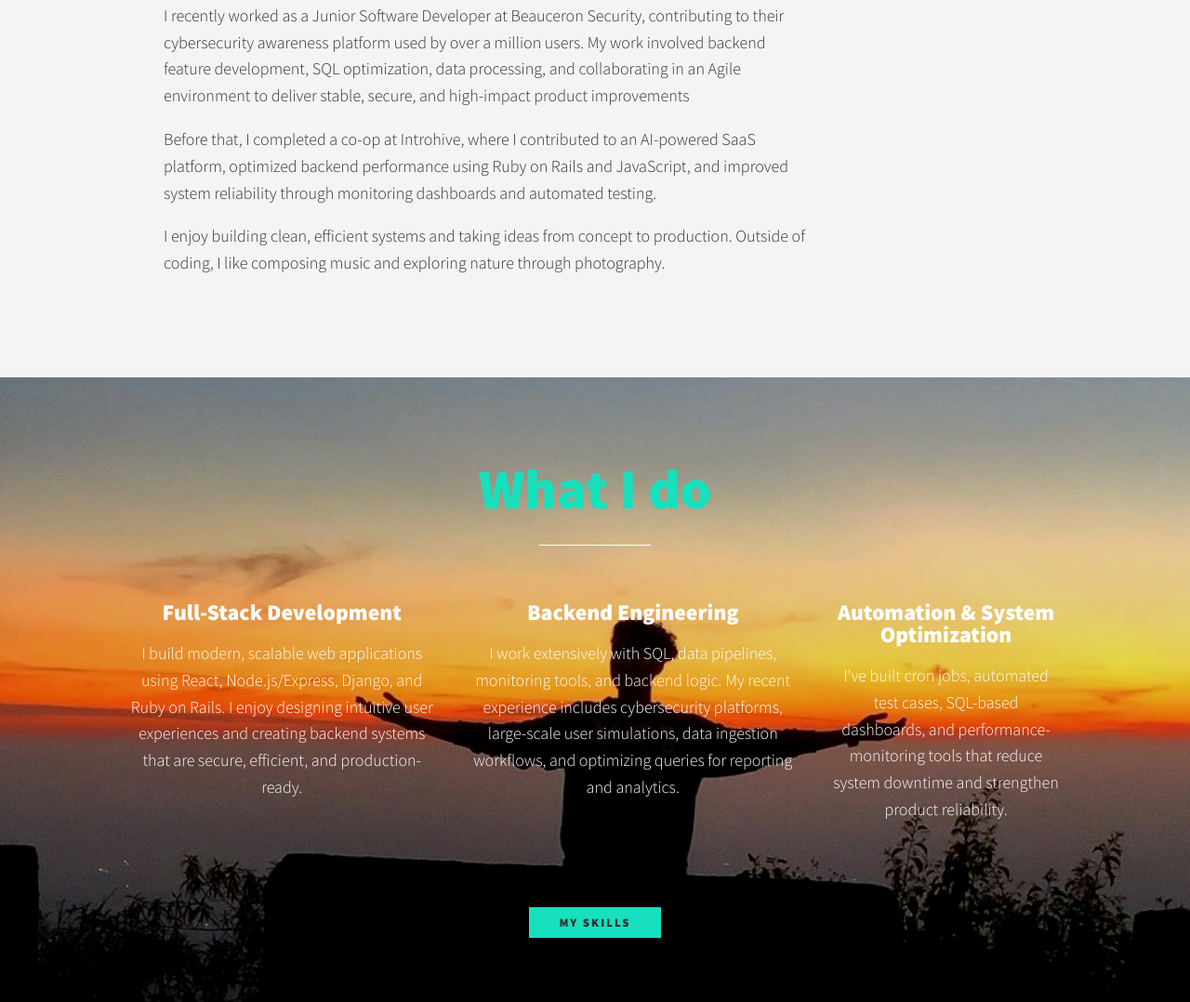
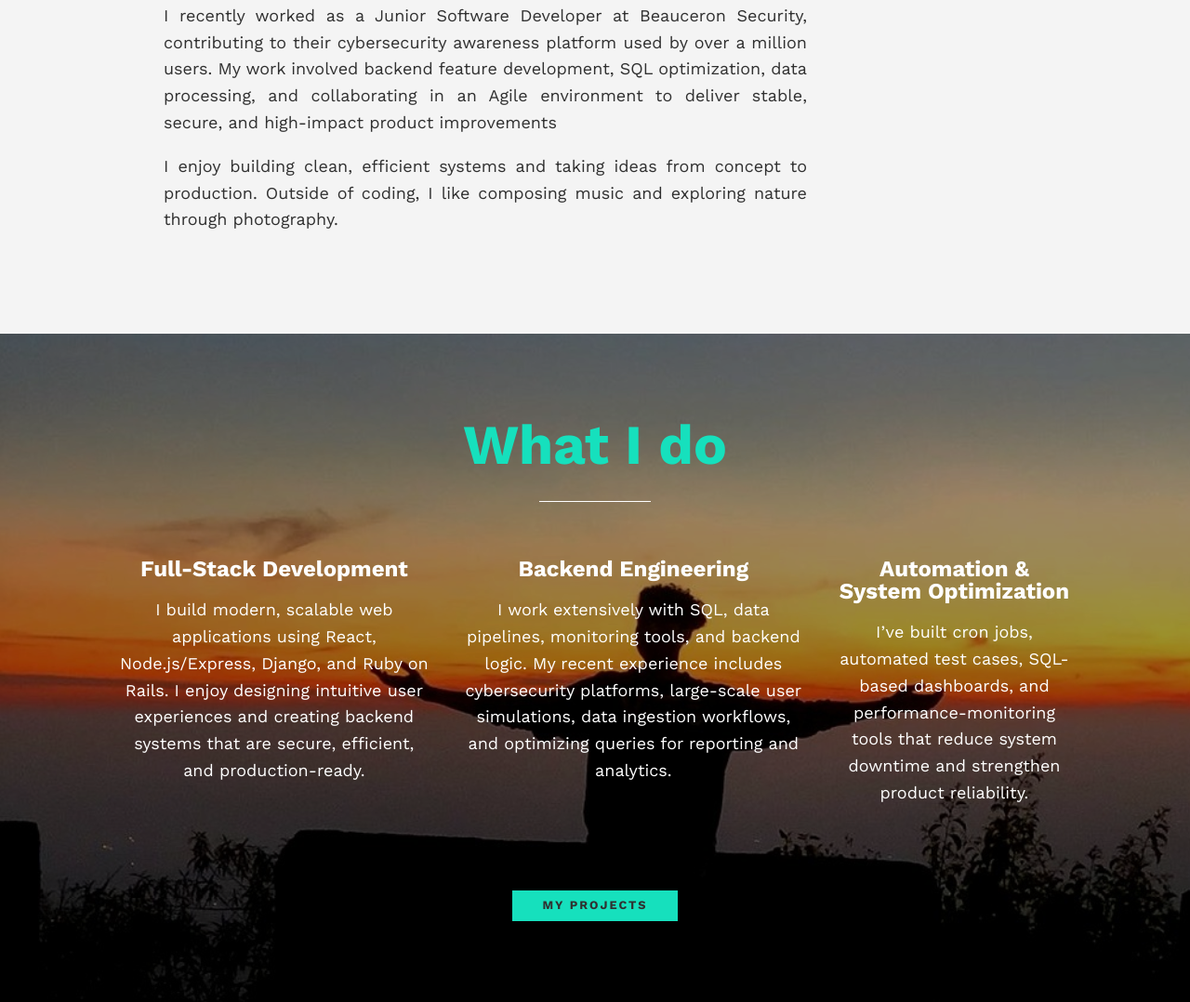
Before and after one commit to i-am-sarthak/i-am-sarthak.github.io, a plain HTML site: page index.html in a window 1280 px wide. Shown: the part 833-1911 px from the top of the page at 93% size. Drawn offline with nearby package versions, Linux system fonts and the light colour scheme.

Commit message:
Change font and make services background darker

```diff
--- a/css/style.css
+++ b/css/style.css
@@ -7,7 +7,7 @@
 /* Custom Properties, update these for your own design */
 
 :root {
-    --ff-primary: 'Source Sans Pro', sans-serif;
+    --ff-primary: 'Work Sans', sans-serif;
     --ff-secondary: 'Source Code Pro', monospace;
 
     --fw-reg: 300;
@@ -332,7 +332,8 @@ h3 { font-size: var(--fs-h3) }
     background-color: var(--clr-dark);
     background-image: url(../pictures/whatido.jpg);
     background-size: cover;
-    /* background-blend-mode: multiply; */
+    background-color: rgba(20, 20, 20, 0.35);
+    background-blend-mode: multiply;
     color: var(--clr-light);
     text-align: center;
 }
@@ -364,7 +365,7 @@ h3 { font-size: var(--fs-h3) }
 @media (min-width: 800px) {
     .services {
         display: flex;
-        max-width: 1000px;
+        max-width: 1025px;
         margin-left: auto;
         margin-right: auto;
     }
@@ -381,6 +382,10 @@ h3 { font-size: var(--fs-h3) }
 .about-me {
     max-width: 1000px;
     margin: 0 auto;
+}
+
+.about-me__body {
+    text-align: justify;
 }
 
 .about-me__img {
--- a/index.html
+++ b/index.html
@@ -10,6 +10,7 @@
 
         <!--Font-->
         <link href="https://fonts.googleapis.com/css?family=Source+Code+Pro:400,900|Source+Sans+Pro:300,900&display=swap" rel="stylesheet">
+		<link href="https://fonts.googleapis.com/css2?family=Work+Sans:wght@300;400;500;600;700&family=Source+Code+Pro:wght@400;700&display=swap" rel="stylesheet">
 
         <link rel="stylesheet" href="css/style.css">
 
@@ -26,7 +27,7 @@
 						<li><a href="#services" class="nav__link">Services</a></li>
 						<li><a href="#projects" class="nav__link">Projects</a></li>
 						<li><a href="#experience" class="nav__link">Experience</a></li>
-						<li><a href="https://github.com/i-am-sarthak" class="nav__link">Github</a></li>
+						<li><a href="https://github.com/i-am-sarthak" class="nav__link" target="_blank">Github</a></li>
 					</ul>
 				</nav>
 
@@ -56,7 +57,6 @@
 				<div class="about-me__body">
 					<p>I am a Software developer based in Canada with experience across full-stack development, backend engineering, and cybersecurity-focused applications. I completed my Master of Computer Science Degree from University of New Brunswick, Fredericton. I received my underraduate (B. Tech) degree in Computer Science Engineering from DIT University, Dehradun, in 2020.</p>
 					<p>I recently worked as a Junior Software Developer at Beauceron Security, contributing to their cybersecurity awareness platform used by over a million users. My work involved backend feature development, SQL optimization, data processing, and collaborating in an Agile environment to deliver stable, secure, and high-impact product improvements</p>
-					<p>Before that, I completed a co-op at Introhive, where I contributed to an AI-powered SaaS platform, optimized backend performance using Ruby on Rails and JavaScript, and improved system reliability through monitoring dashboards and automated testing.</p>
 					<p>I enjoy building clean, efficient systems and taking ideas from concept to production. Outside of coding, I like composing music and exploring nature through photography.</p>
 				</div>
 
@@ -81,7 +81,7 @@
 					<p>I’ve built cron jobs, automated test cases, SQL-based dashboards, and performance-monitoring tools that reduce system downtime and strengthen product reliability.</p>
 				</div><!--/service-->
 			</div><!--/services-->
-			<a href="#work" class="btn">My Skills</a>
+			<a href="#projects" class="btn">My Projects</a>
 		</section>
 
 		<!-- My Work -->
@@ -291,11 +291,11 @@
                     	<i class="fab fa-instagram"></i>
                     </a>
                 </li>
-                <li class="social-list__item">
+                <!-- <li class="social-list__item">
                     <a class="social-list__link" href="https://www.facebook.com/sarthaksharmav">
                     	<i class="fab fa-facebook-square"></i>
                     </a>
-                </li>
+                </li> -->
                 <li class="social-list__item">
                     <a class="social-list__link" href="https://www.linkedin.com/in/sarthaksharmav">
                     	<i class="fab fa-linkedin-in"></i>
```
